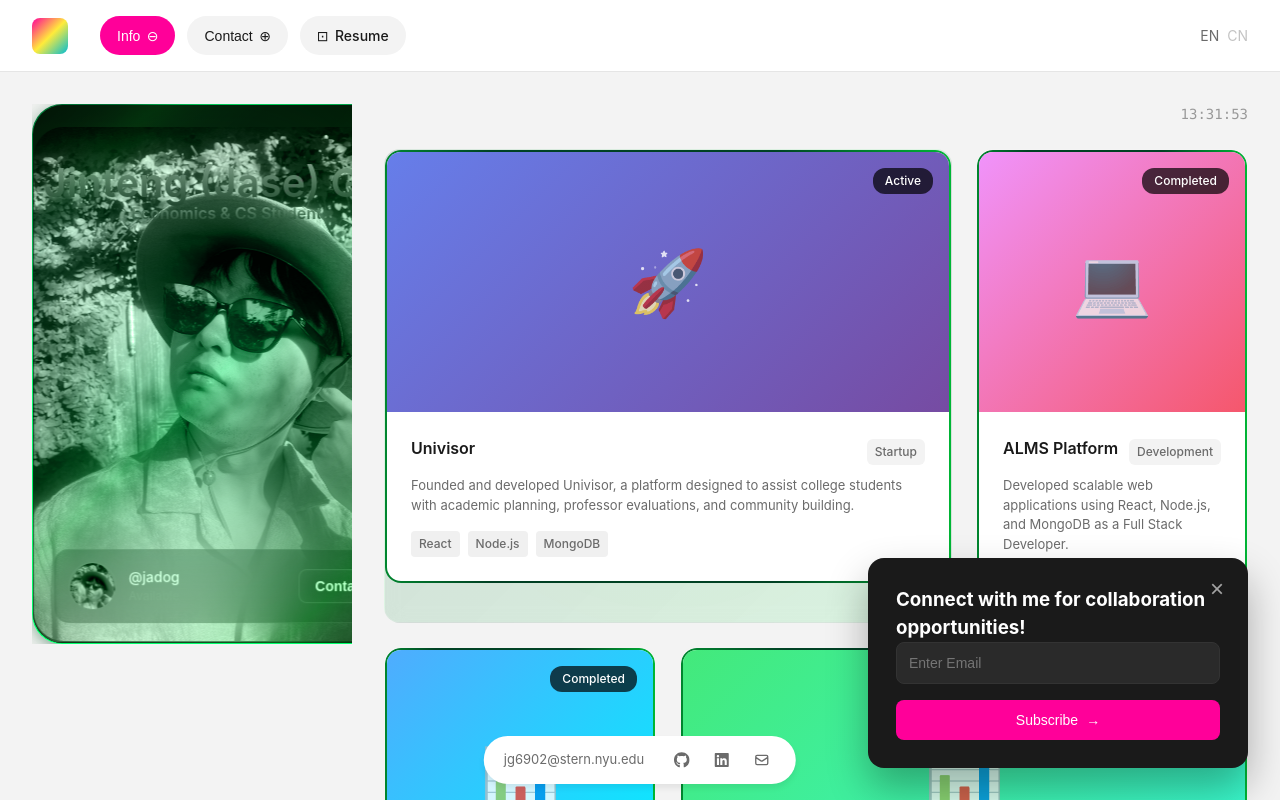
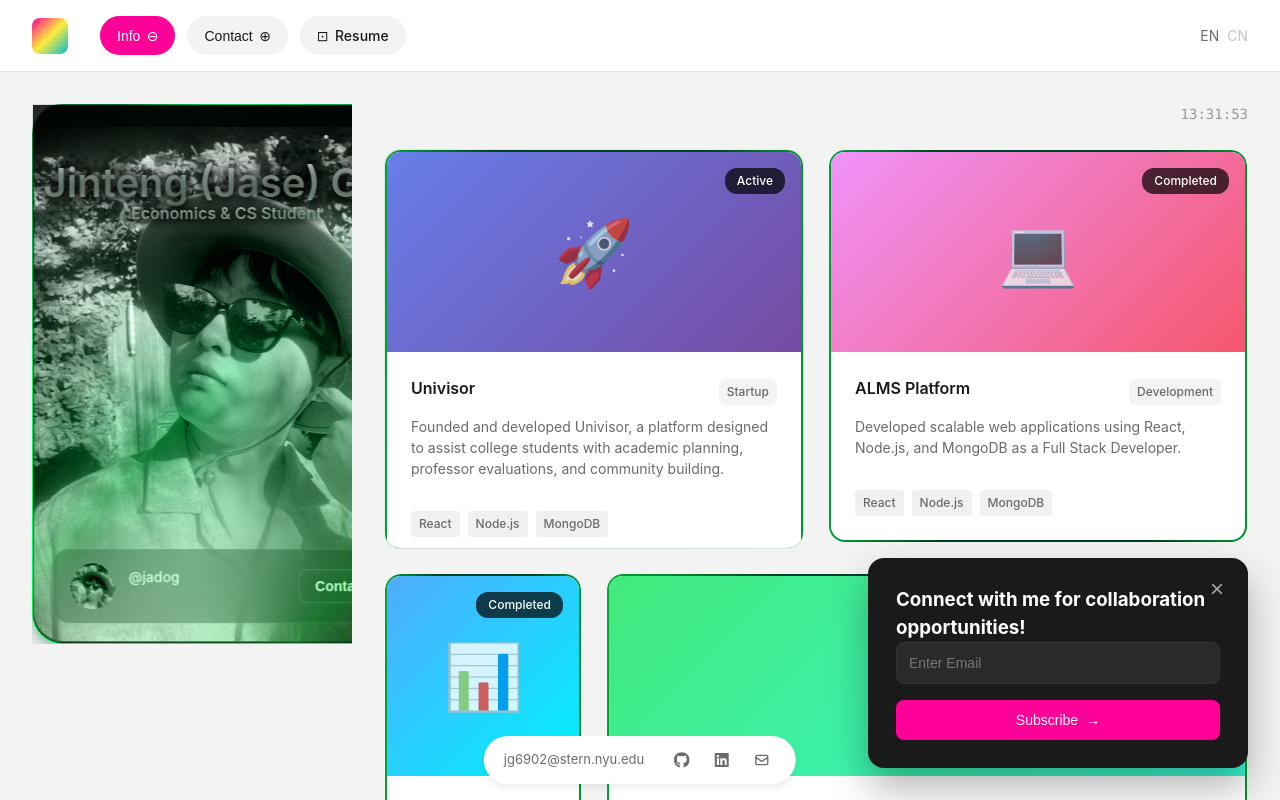
Before and after one commit to Jadog1122/jinteng_guo, a React (Create React App) app: page / in a window 1280 px wide. Shown: the top 800 px of the page. Built offline with nearby package versions, Linux system fonts and the light colour scheme.

Commit message:
Fix profile card text legibility and improve project card alignment

```diff
--- a/src/components/ProfileCard.css
+++ b/src/components/ProfileCard.css
@@ -103,6 +103,18 @@
   background-image: var(--inner-gradient);
   background-color: rgba(0, 0, 0, 0.9);
   transform: translate3d(0, 0, 0.01px);
+}
+
+.pc-inside::before {
+  content: '';
+  position: absolute;
+  top: 0;
+  left: 0;
+  right: 0;
+  height: 60%;
+  background: linear-gradient(to bottom, rgba(0, 0, 0, 0.85) 0%, rgba(0, 0, 0, 0.4) 60%, rgba(0, 0, 0, 0) 100%);
+  z-index: 1;
+  pointer-events: none;
 }
 
 .pc-shine {
@@ -350,7 +362,7 @@
     calc(var(--pointer-from-top) * -6px + 3px),
     0.1px
   ) !important;
-  z-index: 5;
+  z-index: 6;
   mix-blend-mode: luminosity;
 }
 
@@ -366,11 +378,13 @@
   font-weight: 600;
   margin: 0;
   font-size: min(5svh, 3em);
-  background-image: linear-gradient(to bottom, #00ff6c, #004225);
+  background-image: linear-gradient(to bottom, #ffffff, #00ff6c);
   background-size: 1em 1.5em;
   -webkit-text-fill-color: transparent;
   background-clip: text;
   -webkit-background-clip: text;
+  text-shadow: 0 0 10px rgba(0, 0, 0, 0.8), 0 0 20px rgba(0, 0, 0, 0.5);
+  filter: drop-shadow(0 2px 4px rgba(0, 0, 0, 0.9));
 }
 
 .pc-details p {
@@ -381,11 +395,13 @@
   font-size: 16px;
   margin: 0 auto;
   width: min-content;
-  background-image: linear-gradient(to bottom, #00ff6c, #004225);
+  background-image: linear-gradient(to bottom, #ffffff, #00ff6c);
   background-size: 1em 1.5em;
   -webkit-text-fill-color: transparent;
   background-clip: text;
   -webkit-background-clip: text;
+  text-shadow: 0 0 8px rgba(0, 0, 0, 0.8), 0 0 16px rgba(0, 0, 0, 0.5);
+  filter: drop-shadow(0 2px 4px rgba(0, 0, 0, 0.9));
 }
 
 @keyframes glow-bg {
--- a/src/pages/MainPage.jsx
+++ b/src/pages/MainPage.jsx
@@ -58,7 +58,7 @@ const MainPage = () => {
             visual: "gradient-2",
             tech: ["React", "Node.js", "MongoDB"],
             status: "Completed",
-            gridSpan: "1 / 3 / 2 / 4"
+            gridSpan: "1 / 3 / 2 / 5"
         },
         {
             id: 3,
@@ -78,7 +78,7 @@ const MainPage = () => {
             visual: "gradient-4",
             tech: ["Risk Analysis", "Compliance"],
             status: "Completed",
-            gridSpan: "2 / 2 / 3 / 4"
+            gridSpan: "2 / 2 / 3 / 5"
         },
         {
             id: 5,
@@ -98,7 +98,7 @@ const MainPage = () => {
             visual: "gradient-6",
             tech: ["Java", "JavaScript", "React"],
             status: "Ongoing",
-            gridSpan: "3 / 3 / 4 / 4"
+            gridSpan: "3 / 3 / 4 / 5"
         }
     ];
 
@@ -349,8 +349,8 @@ const styles = {
     // Projects Grid
     projectsGrid: {
         display: 'grid',
-        gridTemplateColumns: 'repeat(3, 1fr)',
-        gridTemplateRows: 'repeat(3, auto)',
+        gridTemplateColumns: 'repeat(4, 1fr)',
+        gridAutoRows: '400px',
         gap: '1.5rem',
         alignItems: 'stretch',
     },
@@ -368,7 +368,7 @@ const styles = {
     },
 
     projectVisual: {
-        height: '260px',
+        height: '200px',
         position: 'relative',
         overflow: 'hidden',
         display: 'flex',
@@ -449,6 +449,10 @@ const styles = {
 
     projectContent: {
         padding: '1.5rem',
+        display: 'flex',
+        flexDirection: 'column',
+        height: 'calc(100% - 200px)',
+        justifyContent: 'space-between',
     },
 
     projectTitle: {
@@ -459,9 +463,14 @@ const styles = {
     },
 
     projectDescription: {
-        fontSize: '0.8125rem',
+        fontSize: '0.875rem',
         lineHeight: 1.5,
         color: '#6b6b6b',
+        marginBottom: '1rem',
+        display: '-webkit-box',
+        WebkitLineClamp: 3,
+        WebkitBoxOrient: 'vertical',
+        overflow: 'hidden',
     },
 
     // Newsletter Modal
```
